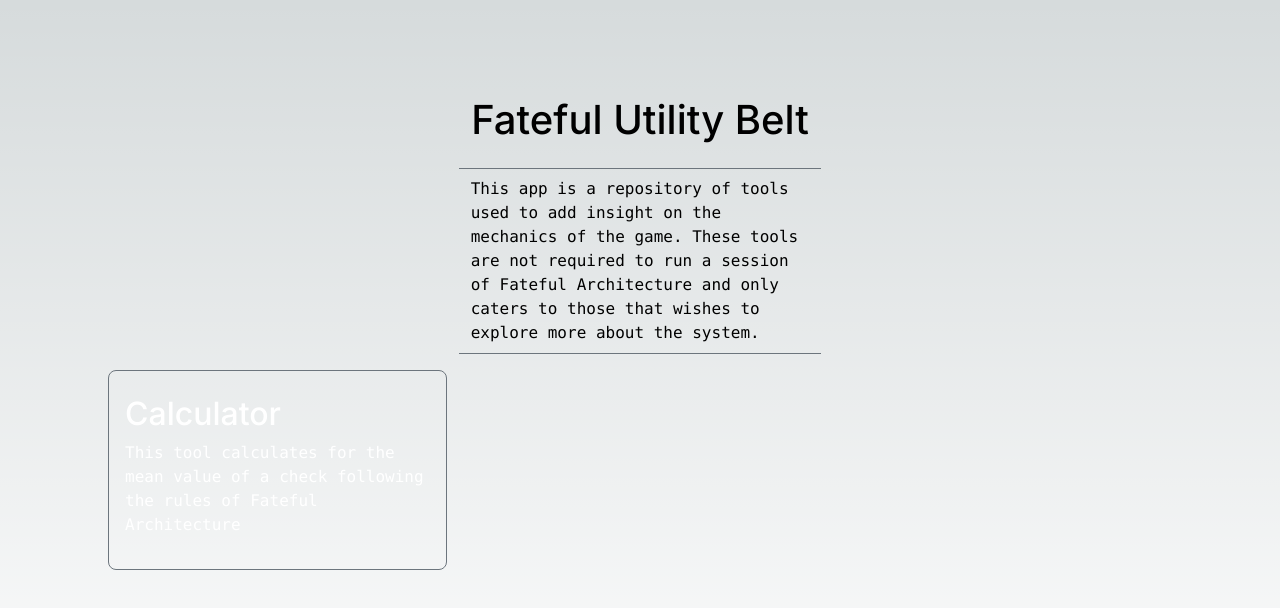
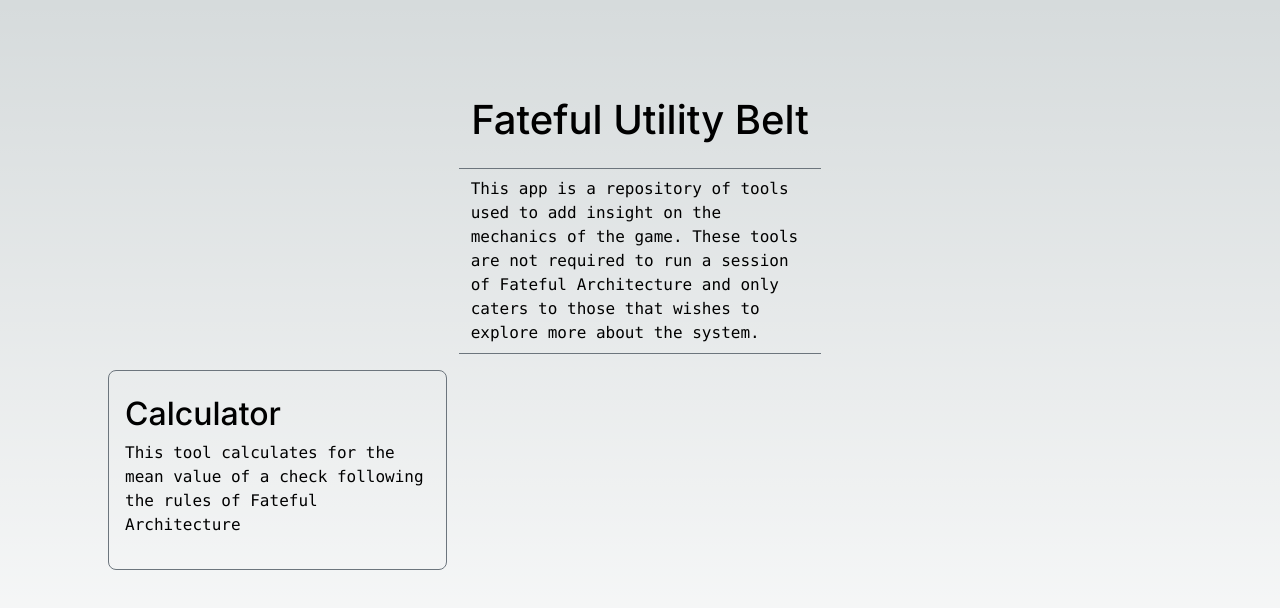
Before and after one commit to EBPRivera/fateful-calculator, a Next.js app: page / in a window 1280 px wide. Shown: the top 608 px of the page. Built offline with nearby package versions, Linux system fonts and the light colour scheme.

Commit message:
Fix custom button color for color scheme preference

```diff
--- a/src/components/CButton.module.scss
+++ b/src/components/CButton.module.scss
@@ -3,6 +3,7 @@
   border-radius: 0.5rem;
   background-color: transparent !important;
   padding: 0.5rem;
+  color: inherit !important;
 
   &:hover {
     border-color: var(--btn-border-highlight);
```
